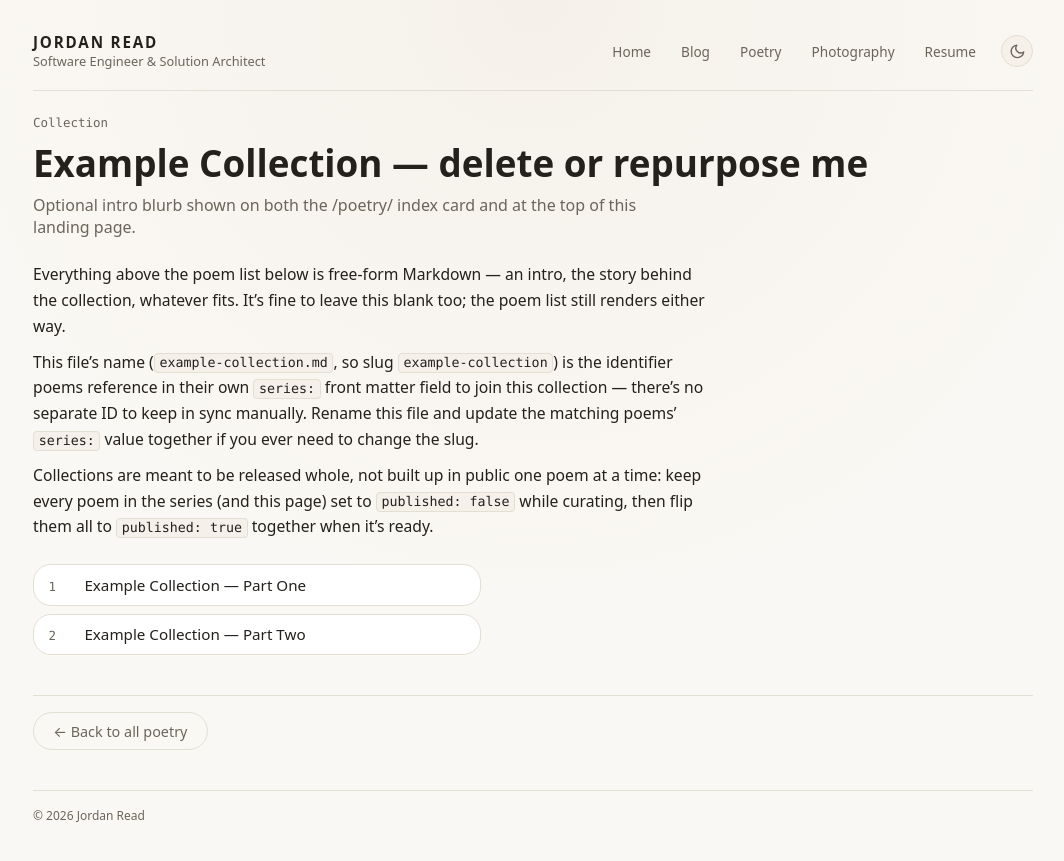
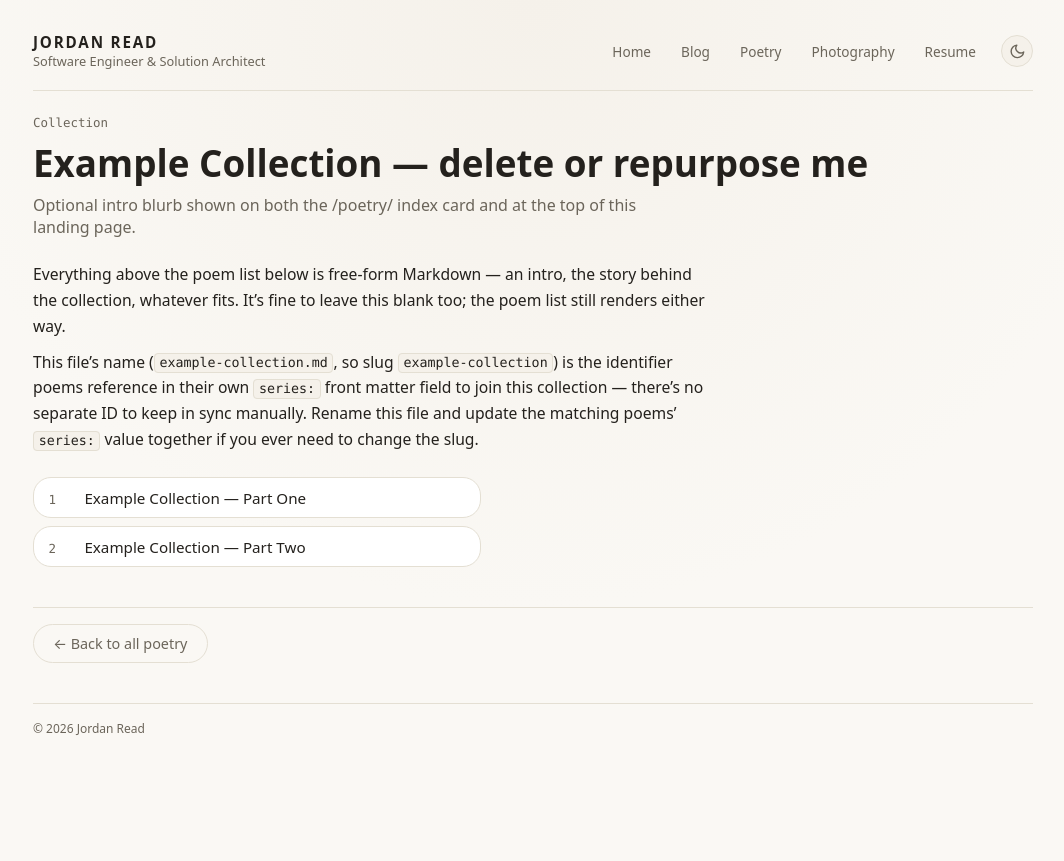
Before and after one commit to jordanread/jr.com, a Jekyll site: the page built from _poetry_collections/example-collection.md, in a window 1280 px wide. Shown: the top 861 px of the page, without its empty margins (107-1171 px from the left). Built offline with Jekyll 4.4.1, drawn with Linux system fonts in a browser that asks for light colours.

Commit message:
general cleanup - getting rid of published stuff. it's a PITA with dev containers since sometimes the log doesn't open in VSCode

```diff
--- a/_config.yml
+++ b/_config.yml
@@ -52,6 +52,12 @@
 # photo_albums: thematic photo grids at /photography/album/<slug>/.
 #   Bespoke scrollytelling pieces aren't a collection — they're just
 #   standalone pages, listed alongside albums via _data/photo_features.yml.
+#   Front matter shape (see _layouts/photo-album.html):
+#     title, description, cover: <path>
+#     images:
+#       - src: <path>
+#         alt: <string, required for accessibility>
+#         caption: <string, optional>
 collections:
   poems:
     output: true
--- a/_poetry_collections/example-collection.md
+++ b/_poetry_collections/example-collection.md
@@ -4,7 +4,6 @@
 description: >-
   Optional intro blurb shown on both the /poetry/ index card and at
   the top of this landing page.
-#published: false
 ---
 
 Everything above the poem list below is free-form Markdown — an
@@ -16,8 +15,3 @@
 field to join this collection — there's no separate ID to keep in
 sync manually. Rename this file and update the matching poems'
 `series:` value together if you ever need to change the slug.
-
-Collections are meant to be released whole, not built up in public
-one poem at a time: keep every poem in the series (and this page)
-set to `published: false` while curating, then flip them all to
-`published: true` together when it's ready.
```
Also changed, not shown: _poems/example-collection-part-one.md (+0 -1 lines), _poems/example-collection-part-two.md (+0 -1 lines), _poems/example-standalone-poem.md (+0 -6 lines).
